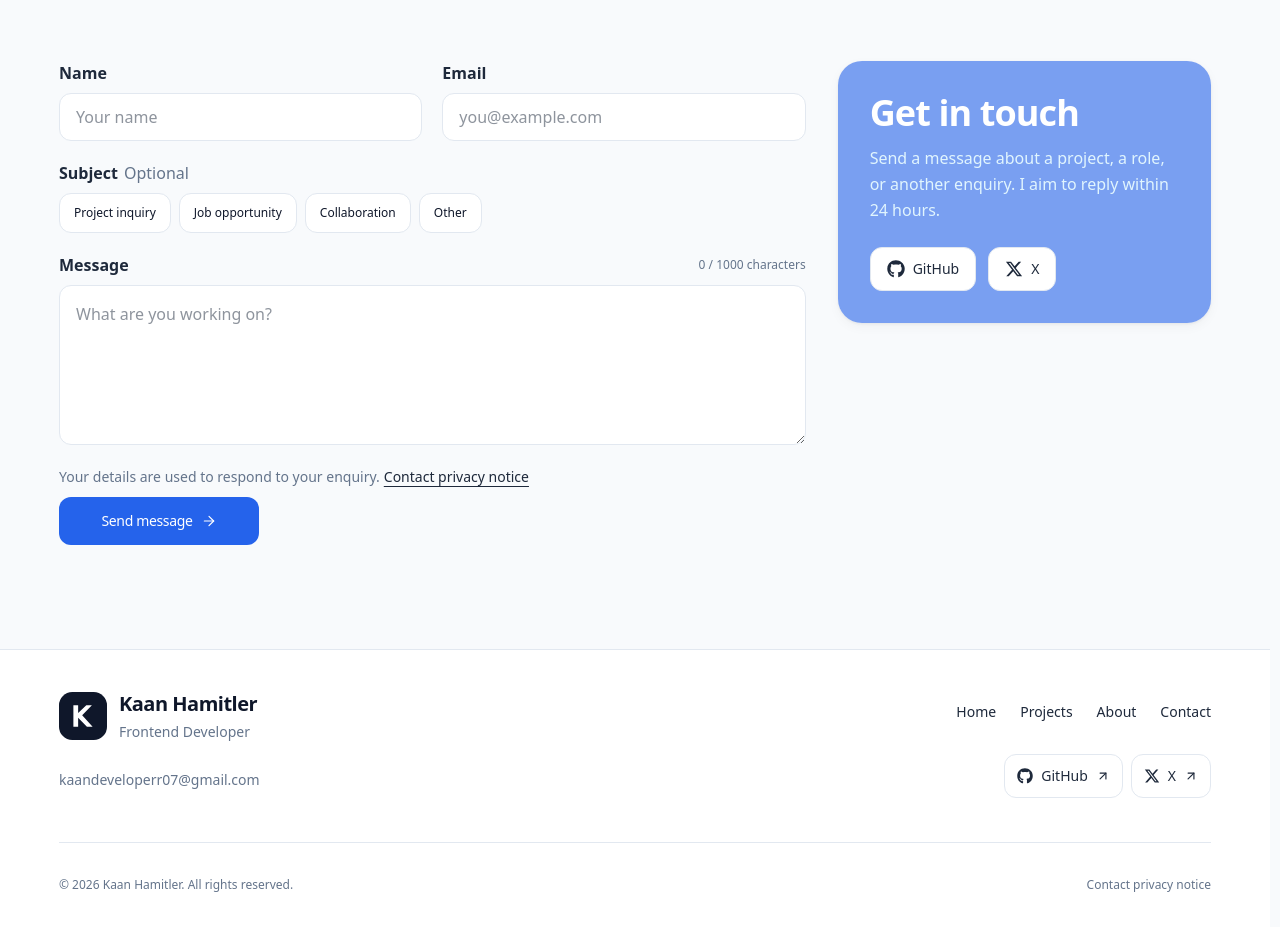
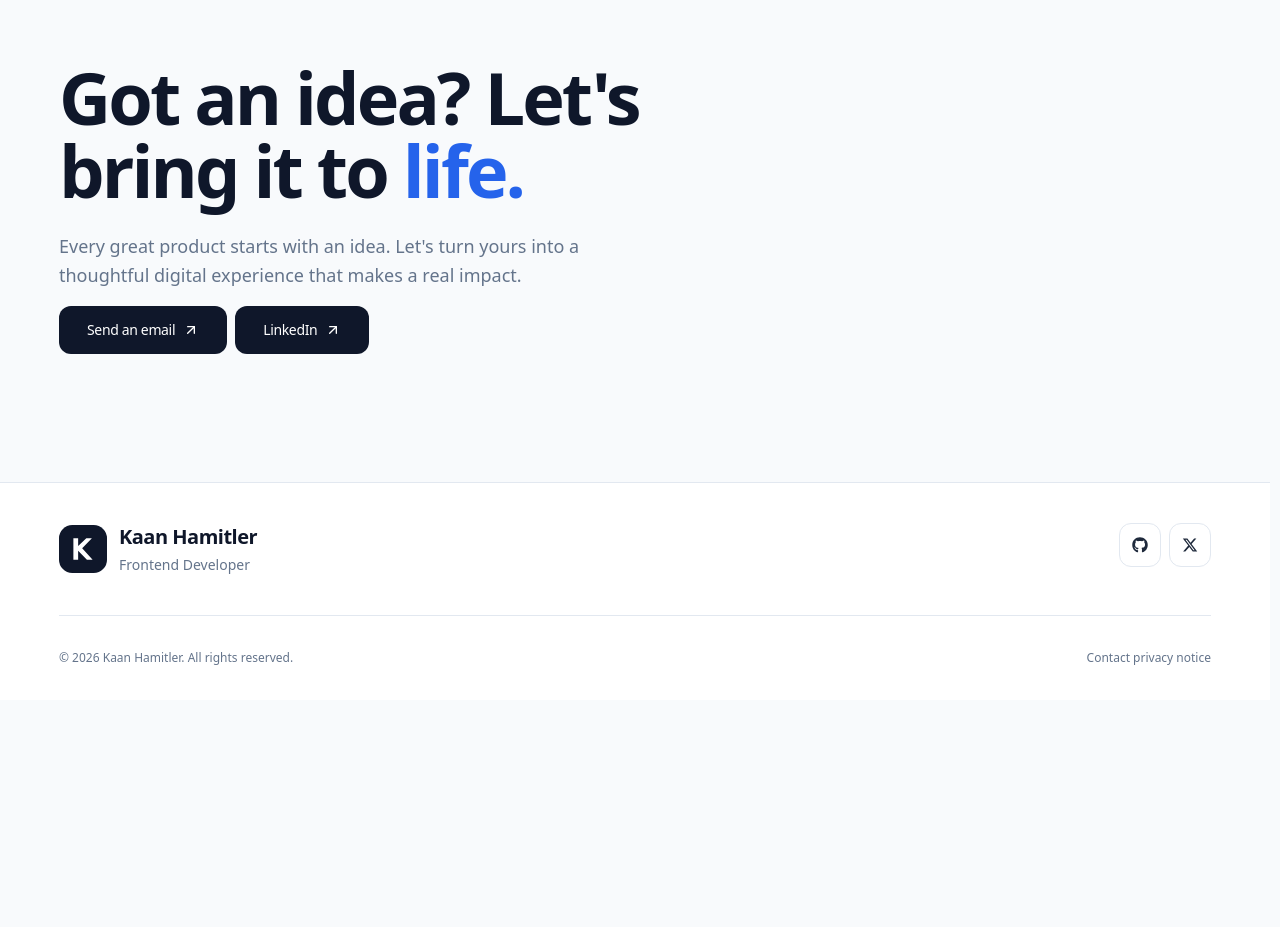
Before and after one commit to Kaan-Developer/Portfolio, a React (Vite) app: page / in a window 1280 px wide. Shown: the part 2020-2947 px from the top of the page. After the commit the page ends 2720 px from the top, so only its background shows below. Built offline with nearby package versions, Linux system fonts and the light colour scheme.

Commit message:
Now the form page, meaning the contact, opens on another page; instead, I added something else to the homepage

```diff
--- a/src/App.tsx
+++ b/src/App.tsx
@@ -6,6 +6,7 @@ import Details from "./components/ui/Details";
 import NotFound from "./components/feedback/NotFound";
 import PageLayout from "./pages/PateLayout";
 import AllProjects from "./components/ui/AllProjects";
+import Contact from "./components/sections/Contact";
 
 const App = () => (
   <BrowserRouter>
@@ -16,6 +17,7 @@ const App = () => (
         <Route path="/projects" element={<AllProjects />} />
         <Route path="/projects/:slug" element={<Details />} />
         <Route path="/privacy" element={<PrivacyPage />} />
+        <Route path="/contact" element={<Contact />}/>
       </Route>
 
       <Route path="*" element={<NotFound />} />
--- a/src/components/sections/About.tsx
+++ b/src/components/sections/About.tsx
@@ -44,7 +44,9 @@ const About = () => {
               ))}
             </ul>
 
-            <span className="text-black text-md font-semibold">{about.toolTitle}</span>
+            <span className="text-black text-md font-semibold">
+              {about.toolTitle}
+            </span>
             <ul className="flex flex-wrap gap-3">
               {about.tools.map((tool) => (
                 <li
--- a/src/components/sections/Contact.tsx
+++ b/src/components/sections/Contact.tsx
@@ -85,7 +85,7 @@ const Contact = () => {
   };
 
   return (
-    <section id="contact" className="mt-6">
+    <section id="contact" className="mt-6 mx-auto max-w-6xl mt-24">
       <div className="grid grid-cols-1 gap-8 py-6 lg:grid-cols-[4fr_2fr] lg:py-14">
         <form
           onSubmit={handleSubmit}
--- a/src/components/sections/Footer.tsx
+++ b/src/components/sections/Footer.tsx
@@ -29,43 +29,17 @@ const Footer = () => {
                 </p>
               </div>
             </Link>
-
-            <a
-              href={"mailto:" + site.contact.email}
-              className="mt-4 inline-flex min-h-11 max-w-full items-center break-all text-sm text-muted underline-offset-4 hover:text-primary hover:underline"
-            >
-              {site.contact.email}
-            </a>
           </div>
-
-          <div className="flex min-w-0 flex-col items-start gap-5 md:items-end">
-            <nav aria-label={site.accessibility.footerNavigation}>
-              <ul className="flex flex-wrap gap-x-6 gap-y-1 md:justify-end">
-                {site.bubbles.map((item) => (
-                  <li key={item.target}>
-                    <Link
-                      to={"/#" + item.target}
-                      className="inline-flex min-h-11 items-center text-sm font-medium text-ink underline-offset-4 hover:text-primary hover:underline"
-                    >
-                      {item.label}
-                    </Link>
-                  </li>
-                ))}
-              </ul>
-            </nav>
-
-            <div className="flex flex-wrap gap-2">
+          <div className="flex flex-wrap gap-2">
               {socialLinks.map(({ name, href, icon: Icon }) => (
                 <a
                   key={name}
                   href={href}
                   target="_blank"
                   rel="noopener noreferrer"
-                  className="inline-flex min-h-11 items-center gap-2 rounded-md border border-border px-3 text-sm font-medium text-ink transition-colors hover:border-border-strong hover:bg-bg motion-reduce:transition-none"
+                  className="inline-flex min-h-11 items-center rounded-md border border-border px-3 text-sm font-medium text-ink transition-colors hover:border-border-strong hover:bg-bg motion-reduce:transition-none"
                 >
                   <Icon size={16} aria-hidden="true" />
-                  <span>{name}</span>
-                  <ArrowUpRight size={14} aria-hidden="true" />
 
                   <span className="sr-only">
                     {" "}
@@ -74,7 +48,6 @@ const Footer = () => {
                 </a>
               ))}
             </div>
-          </div>
         </div>
 
         <div className="flex flex-col gap-1 border-t border-border py-5 text-xs leading-6 text-muted sm:flex-row sm:items-center sm:justify-between sm:gap-6">
--- /dev/null
+++ b/src/components/sections/Talk.tsx
@@ -0,0 +1,28 @@
+import { useSite } from "../../hooks/useSite";
+import Button from "../ui/Button";
+
+const Talk = () => {
+  const { talk } = useSite();
+
+  return (
+    <section id="contact" aria-labelledby="talk-title" className="py-14 md:py-20">
+      <h2
+        id="talk-title"
+        className="max-w-5xl font-display text-4xl font-semibold leading-[1.02] tracking-[-0.04em] text-black md:text-6xl lg:text-7xl"
+      >
+        {talk.title}{" "}
+        <span className="text-primary">{talk.titleHighlight}</span>
+      </h2>
+      <p className="mt-6 max-w-xl text-base leading-relaxed text-muted md:text-lg">
+        {talk.description}
+      </p>
+
+      <div className="flex items-center gap-2 pt-4">
+        <Button link="/contact" arrow >{talk.emailButton}</Button>
+        <Button link="" arrow >{talk.linkedinButton}</Button>
+      </div>
+    </section>
+  );
+};
+
+export default Talk;
--- a/src/data/enSite.ts
+++ b/src/data/enSite.ts
@@ -100,6 +100,15 @@ description2:
     tools: "Tools",
   },
 
+  talk: {
+    title: "Got an idea? Let's bring it to",
+    titleHighlight: "life.",
+    description:
+      "Every great product starts with an idea. Let's turn yours into a thoughtful digital experience that makes a real impact.",
+    emailButton: "Send an email",
+    linkedinButton: "LinkedIn",
+  },
+
   contact: {
     email: "kaandeveloperr07@gmail.com",
     title: "Get in touch",
--- a/src/data/trSite.ts
+++ b/src/data/trSite.ts
@@ -194,6 +194,15 @@ export const trSite: typeof enSite = {
     tools: "Araçlar",
   },
 
+  talk: {
+    title: "Bir fikrin mi var? Birlikte",
+    titleHighlight: "hayata geçirelim.",
+    description:
+      "Her iyi ürün bir fikirle başlar. Senin fikrini de özenle tasarlanmış, fark yaratan bir dijital deneyime dönüştürelim.",
+    emailButton: "E-posta gönder",
+    linkedinButton: "LinkedIn",
+  },
+
   contact: {
     email: "kaandeveloperr07@gmail.com",
     title: "İletişime geçin",
--- a/src/pages/AnaPage.tsx
+++ b/src/pages/AnaPage.tsx
@@ -8,7 +8,7 @@ import Reveal from "../components/ui/Reveal";
 import Hero from "../components/sections/Hero";
 import About from "../components/sections/About";
 import Projects from "../components/sections/Projects";
-import Contact from "../components/sections/Contact";
+import Talk from "../components/sections/Talk";
 import Footer from "../components/sections/Footer";
 import ScrollToTop from "../components/ui/ScrollToTop";
 import SmoothScroll from "../components/ui/SmoothScroll";
@@ -77,7 +77,7 @@ if (!hash) {
             <About />
 
             <Reveal>
-              <Contact />
+              <Talk />
             </Reveal>
           </main>
 
--- a/src/pages/PateLayout.tsx
+++ b/src/pages/PateLayout.tsx
@@ -5,6 +5,7 @@ import { ArrowLeft } from "lucide-react";
 import { useSite } from "../hooks/useSite";
 import Language from "../components/ui/Language";
 import Button from "../components/ui/Button";
+import Footer from "../components/sections/Footer";
 
 const PageLayout = () => {
   const { dashbord, accessibility } = useSite();
@@ -74,6 +75,7 @@ const PageLayout = () => {
       </header>
 
       <Outlet />
+      <Footer />
     </div>
   );
 };
```
Lines whose indentation alone changed are shown as unchanged.
